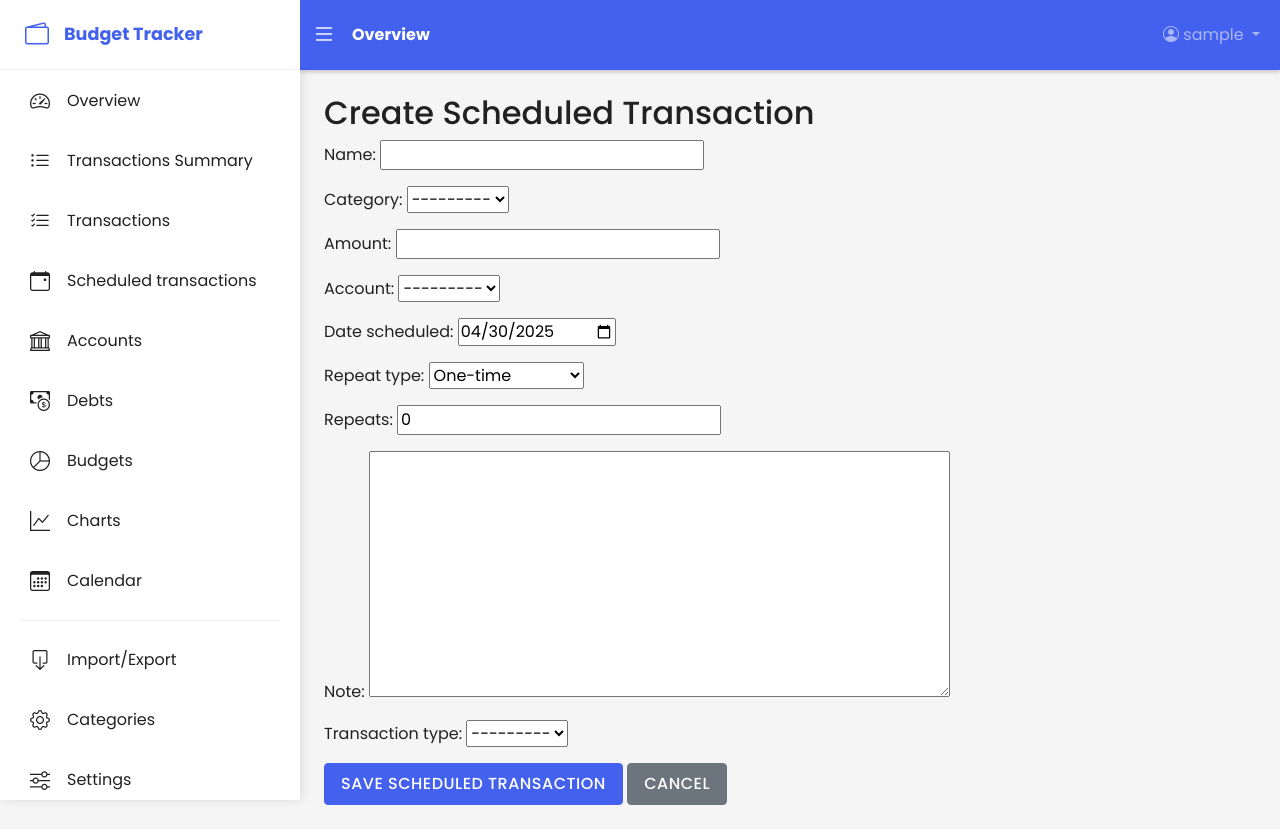
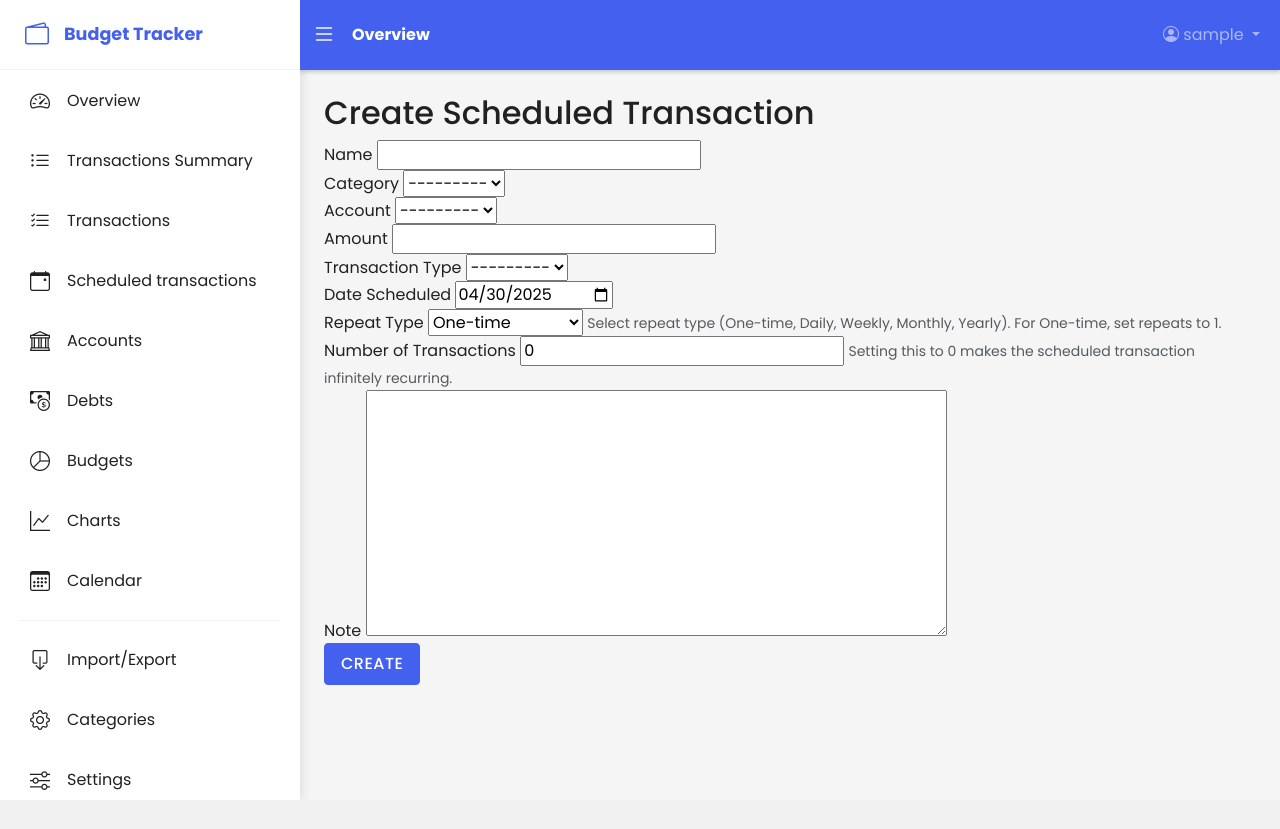
Before and after one commit to sageofnotrade/cs126le2, a Django app: page /finances/scheduled/create/ in a window 1280 px wide. After the commit the page ends 800 px from the top, so only its background shows below. Run offline with Django 5.2, Linux system fonts and the light colour scheme; the visitor is signed in with stand-in values (Sample User, id 1); data that the repository does not hold is empty.

Commit message:
adds incomplete scheduled transaction feature
commit to prepare merge integration/features in this branch

```diff
--- a/finances/forms.py
+++ b/finances/forms.py
@@ -49,6 +49,42 @@ class ScheduledTransactionForm(forms.ModelForm):
         widgets = {
             'date_scheduled': forms.DateInput(attrs={'type': 'date'}),
         }
+
+    def clean_date_scheduled(self):
+        date_scheduled = self.cleaned_data.get('date_scheduled')
+        if date_scheduled < timezone.now().date():
+            raise forms.ValidationError("The scheduled date cannot be in the past.")
+        return date_scheduled
+
+    def clean_repeats(self):
+        repeats = self.cleaned_data.get('repeats')
+        repeat_type = self.cleaned_data.get('repeat_type')
+
+        if repeat_type == 'once' and repeats != 1:
+            raise forms.ValidationError("For a one-time transaction, the number of transactions must be set to 1.")
+
+        return repeats
+
+    def clean(self):
+        cleaned_data = super().clean()
+        account = cleaned_data.get('account')
+        amount = cleaned_data.get('amount')
+
+        if isinstance(account, CreditAccount):
+            available_balance = account.credit_limit - account.current_usage
+            if amount > available_balance:
+                raise forms.ValidationError(f"The scheduled amount exceeds the available balance in your credit account. Available balance: {available_balance} USD.")
+
+        elif isinstance(account, DebitAccount):
+            available_balance = account.balance - account.maintaining_balance
+            if amount > available_balance:
+                raise forms.ValidationError(f"The scheduled amount exceeds the available balance in your debit account. Available balance: {available_balance} USD.")
+
+        elif isinstance(account, Wallet):
+            if amount > available_balance:
+                raise forms.ValidationError(f"The scheduled amount exceeds the available balance in your wallet. Available balance: {available_balance} USD.")
+
+        return cleaned_data
 
 class DebtForm(forms.ModelForm):
     class Meta:
--- a/finances/urls.py
+++ b/finances/urls.py
@@ -16,8 +16,8 @@ urlpatterns = [
     path('debts/update_payment/<int:pk>/', views.update_payment, name='update_payment'),
     path('scheduled/', views.scheduled_transactions, name='scheduled_transactions'),
     path('scheduled/create/', views.create_scheduled_transaction, name='create_scheduled_transaction'),
-    # path('scheduled/edit/<int:pk>/', views.edit_scheduled_transaction, name='edit_scheduled_transaction'),
-    # path('scheduled/delete/<int:pk>/', views.delete_scheduled_transaction, name='delete_scheduled_transaction'),
+    path('scheduled/edit/<int:pk>/', views.edit_scheduled_transaction, name='edit_scheduled_transaction'),
+    path('scheduled/delete/<int:pk>/', views.delete_scheduled_transaction, name='delete_scheduled_transaction'),
     path('summary/', views.monthly_summary, name='monthly_summary'),
     path('categories/', views.categories, name='categories'),
     path('api/categories/', views.api_categories, name='api_categories'),
--- a/finances/views.py
+++ b/finances/views.py
@@ -59,13 +59,8 @@ def scheduled_transactions(request):
             Q(note__icontains=search)
         )
 
-    income_sum = scheduled_transactions.filter(
-        transaction_type='income'
-    ).aggregate(Sum('amount'))['amount__sum'] or 0
-
-    expense_sum = scheduled_transactions.filter(
-        transaction_type='expense'
-    ).aggregate(Sum('amount'))['amount__sum'] or 0
+    income_sum = scheduled_transactions.filter(transaction_type='income', date_scheduled__month=timezone.now().month).aggregate(Sum('amount'))['amount__sum'] or 0
+    expense_sum = scheduled_transactions.filter(transaction_type='expense', date_scheduled__month=timezone.now().month).aggregate(Sum('amount'))['amount__sum'] or 0
 
     net_sum = income_sum - expense_sum
 
@@ -97,6 +92,36 @@ def create_scheduled_transaction(request):
         form = ScheduledTransactionForm()
 
     return render(request, 'finances/create_scheduled_transaction.html', {'form': form})
+
+@login_required
+def edit_scheduled_transaction(request, pk):
+    scheduled_transaction = get_object_or_404(ScheduledTransaction, pk=pk, user=request.user)
+
+    if request.method == 'POST':
+        form = ScheduledTransactionForm(request.POST, instance=scheduled_transaction)
+
+        if form.is_valid():
+            form.save()
+            messages.success(request, 'Scheduled transaction updated successfully!')
+            return redirect('scheduled_transactions')
+        else:
+            messages.error(request, 'There was an error with your input.')
+
+    else:
+        form = ScheduledTransactionForm(instance=scheduled_transaction)
+
+    return render(request, 'finances/create_scheduled_transaction.html', {'form': form})
+
+@login_required
+def delete_scheduled_transaction(request, pk):
+    scheduled_transaction = get_object_or_404(ScheduledTransaction, pk=pk, user=request.user)
+
+    if request.method == 'POST':
+        scheduled_transaction.delete()
+        messages.success(request, 'Scheduled transaction deleted successfully!')
+        return redirect('scheduled_transactions')
+
+    return render(request, 'finances/confirm_delete_scheduled_transaction.html', {'scheduled_transaction': scheduled_transaction})
 
 @login_required
 def debts_list(request):
--- a/templates/finances/create_scheduled_transaction.html
+++ b/templates/finances/create_scheduled_transaction.html
@@ -8,10 +8,72 @@
 
     <form method="POST">
         {% csrf_token %}
-        {{ form.as_p }}
+        <div class="form-group">
+            <label for="id_name">Name</label>
+            {{ form.name }}
+        </div>
 
-        <button type="submit" class="btn btn-primary">Save Scheduled Transaction</button>
-        <a href="{% url 'scheduled_transactions' %}" class="btn btn-secondary">Cancel</a>
+        <div class="form-group">
+            <label for="id_category">Category</label>
+            {{ form.category }}
+        </div>
+
+        <div class="form-group">
+            <label for="id_account">Account</label>
+            {{ form.account }}
+        </div>
+
+        <div class="form-group">
+            <label for="id_amount">Amount</label>
+            {{ form.amount }}
+        </div>
+
+        <div class="form-group">
+            <label for="id_transaction_type">Transaction Type</label>
+            {{ form.transaction_type }}
+        </div>
+
+        <div class="form-group">
+            <label for="id_date_scheduled">Date Scheduled</label>
+            {{ form.date_scheduled }}
+        </div>
+
+        <div class="form-group">
+            <label for="id_repeat_type">Repeat Type</label>
+            {{ form.repeat_type }}
+            <small id="repeatNote" class="form-text text-muted">
+                Select repeat type (One-time, Daily, Weekly, Monthly, Yearly). For One-time, set repeats to 1.
+            </small>
+        </div>
+
+        <div class="form-group">
+            <label for="id_repeats">Number of Transactions</label>
+            {{ form.repeats }}
+            <small id="repeatsNote" class="form-text text-muted">
+                Setting this to 0 makes the scheduled transaction infinitely recurring.
+            </small>
+        </div>
+
+        <div class="form-group">
+            <label for="id_note">Note</label>
+            {{ form.note }}
+        </div>
+
+        <button type="submit" class="btn btn-primary">Create</button>
     </form>
 </div>
+
+<script>
+    document.getElementById('id_repeat_type').addEventListener('change', function () {
+        const repeatsField = document.getElementById('id_repeats');
+        const repeatType = this.value;
+
+        if (repeatType === 'once') {
+            repeatsField.disabled = true;
+            repeatsField.value = 1;
+        } else {
+            repeatsField.disabled = false;
+        }
+    });
+</script>
 {% endblock %}
--- a/templates/finances/scheduled_transactions.html
+++ b/templates/finances/scheduled_transactions.html
@@ -24,10 +24,10 @@
                         (One-time)
                     {% endif %}
                 </div>
-                <!--<div>
+                <div>
                     <a href="{% url 'edit_scheduled_transaction' transaction.id %}" class="btn btn-sm btn-warning">Edit</a>
                     <a href="{% url 'delete_scheduled_transaction' transaction.id %}" class="btn btn-sm btn-danger">Delete</a>
-                </div>-->
+                </div>
             </li>
         {% empty %}
             <p>No scheduled transactions found.</p>
```
Also changed, not shown: frontend/src/index.js (+14 -20 lines), templates/finances/confirm_delete_scheduled_transaction.html (added, +24 -0 lines), finances/migrations/0005_alter_budget_unique_together_budget_account_and_more.py, finances/migrations/0014_remove_transaction_account_alter_category_icon.py (added).
